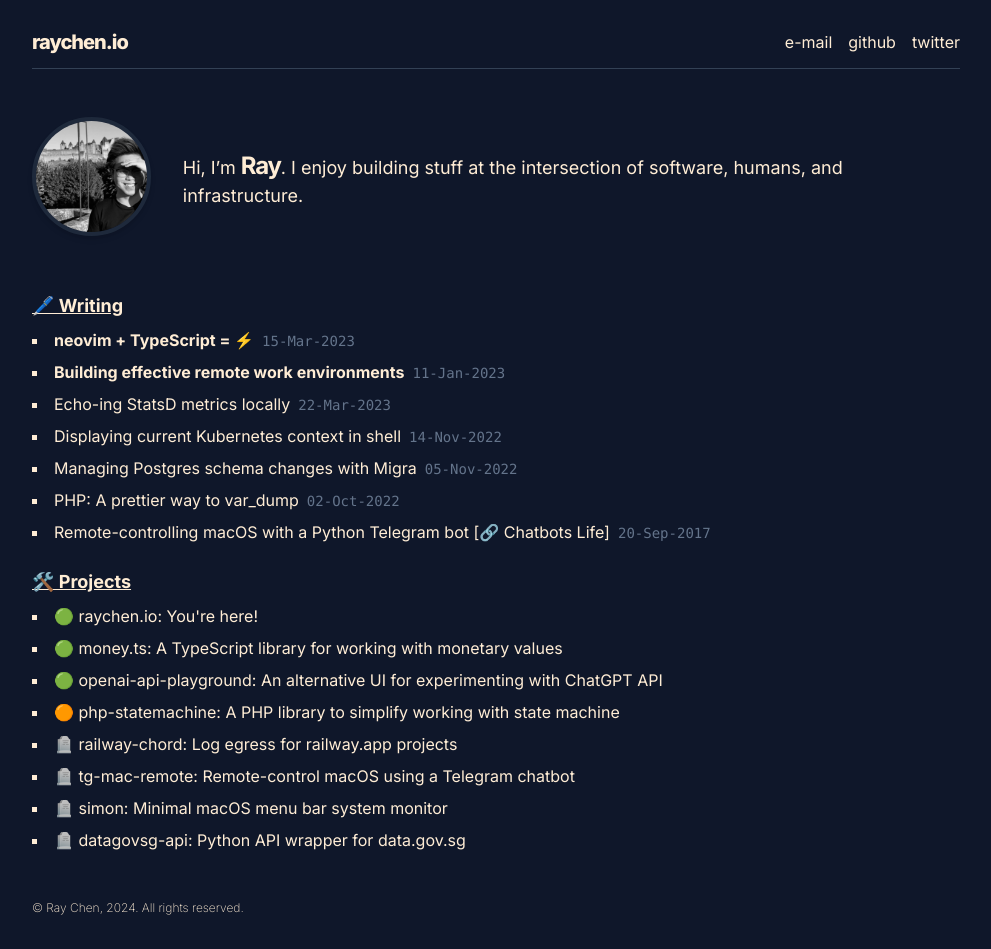
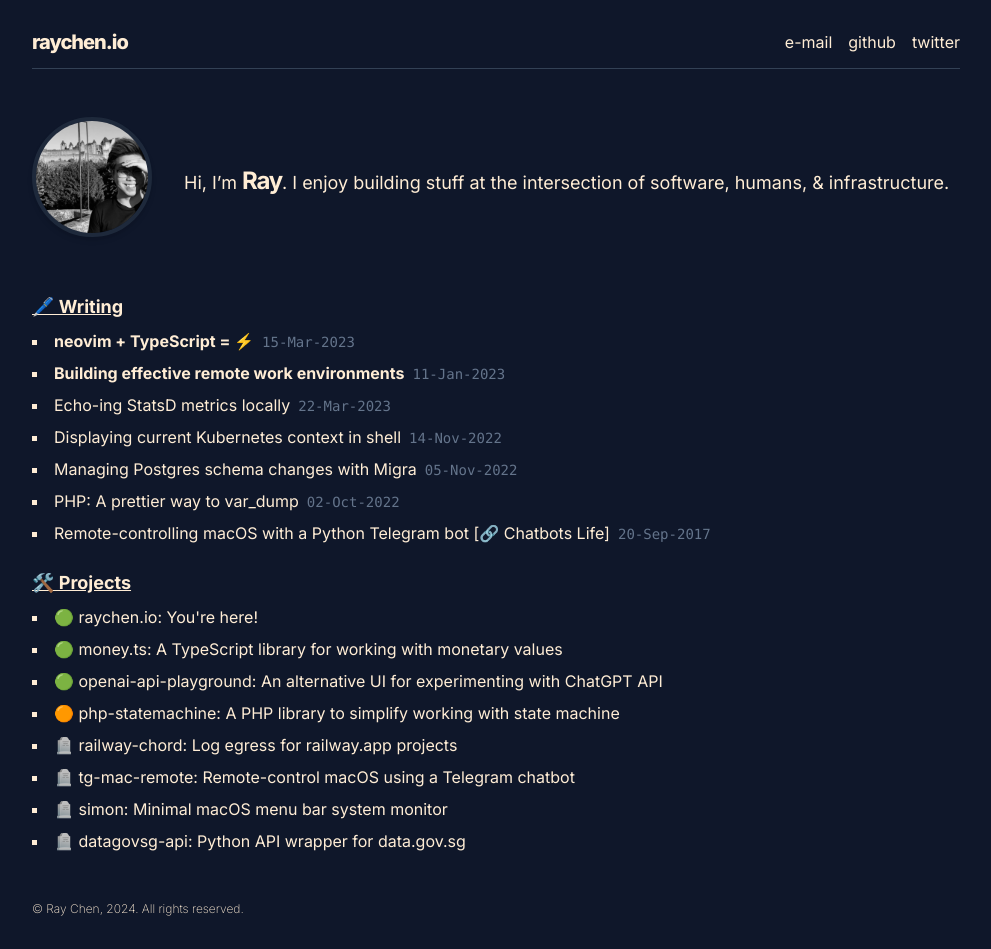
Before and after one commit to half0wl/raychen.io, a Next.js app: page / in a window 1280 px wide. Shown: the whole page, without its empty margins (144-1135 px from the left). Built offline with nearby package versions, Linux system fonts and the light colour scheme.

Commit message:
about: Tweak copy/margin

```diff
--- a/src/pages/index.tsx
+++ b/src/pages/index.tsx
@@ -26,7 +26,7 @@ const Home: React.FC<ComponentProps> = ({ articles, projects }) => {
       <Head />
       <section className="flex flex-col gap-6">
         <article className="space-y-4">
-          <div className="flex items-center space-x-4 md:space-x-8 md:space-y-2">
+          <div className="flex items-center space-x-6 md:space-x-8 md:space-y-2">
             <figure className="w-[400px] sm:w-[120px]">
               <Image
                 src="/profile.png"
@@ -41,7 +41,7 @@ const Home: React.FC<ComponentProps> = ({ articles, projects }) => {
               Hi, I’m{' '}
               <span className="text-2xl font-bold tracking-tighter">Ray</span>.
               I enjoy building stuff at the intersection of software, humans,
-              and infrastructure.
+              & infrastructure.
             </p>
           </div>
         </article>
```
